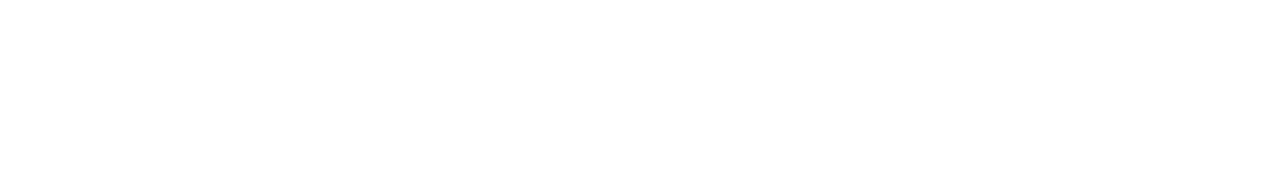
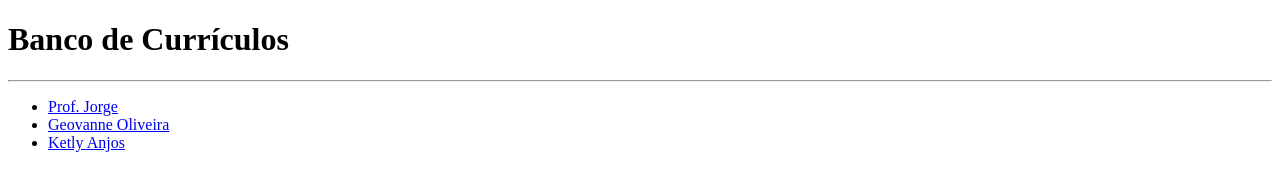
Before and after one commit to prof-jlgregorio/curriculos_si, a plain HTML site: page ketly.anjos/index.html in a window 1280 px wide. Drawn offline with nearby package versions, Linux system fonts and the light colour scheme.

Commit message:
Second Commit

```diff
--- a/ketly.anjos/index.html
+++ b/ketly.anjos/index.html
@@ -6,6 +6,21 @@
     <title>Aluno</title>
 </head>
 <body>
+     <div class="container">
+        <h1>Banco de Currículos</h1>
+        <hr>
+        <ul class="list-group">
+            <li class="list-group-item"> <a href="jlgregorio/index.html">Prof. Jorge</a> </li>
+            <li class="list-group-item"> <a href="geovanneOliveira/index.html">Geovanne Oliveira</a> </li>
+             <li class="list-group-item"> <a href="ketly.anjos/index.html">Ketly Anjos</a> </li>
+
+
+        </ul>
+    </div>
+
+    <script src="https://cdn.jsdelivr.net/npm/bootstrap@5.3.7/dist/js/bootstrap.bundle.min.js"
+        integrity="sha384-ndDqU0Gzau9qJ1lfW4pNLlhNTkCfHzAVBReH9diLvGRem5+R9g2FzA8ZGN954O5Q"
+        crossorigin="anonymous"></script>
 
 </body>
 </html>
```
